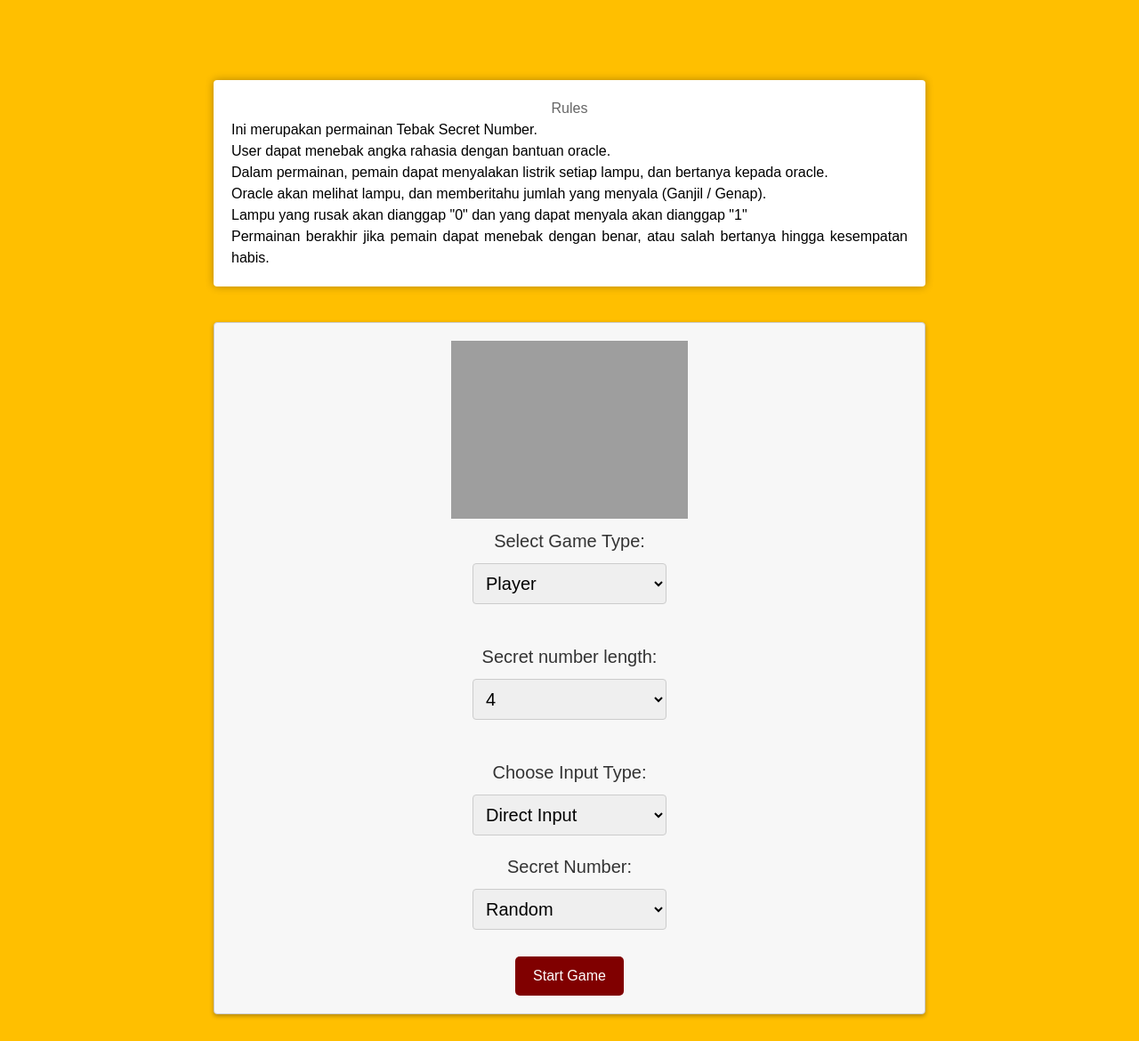
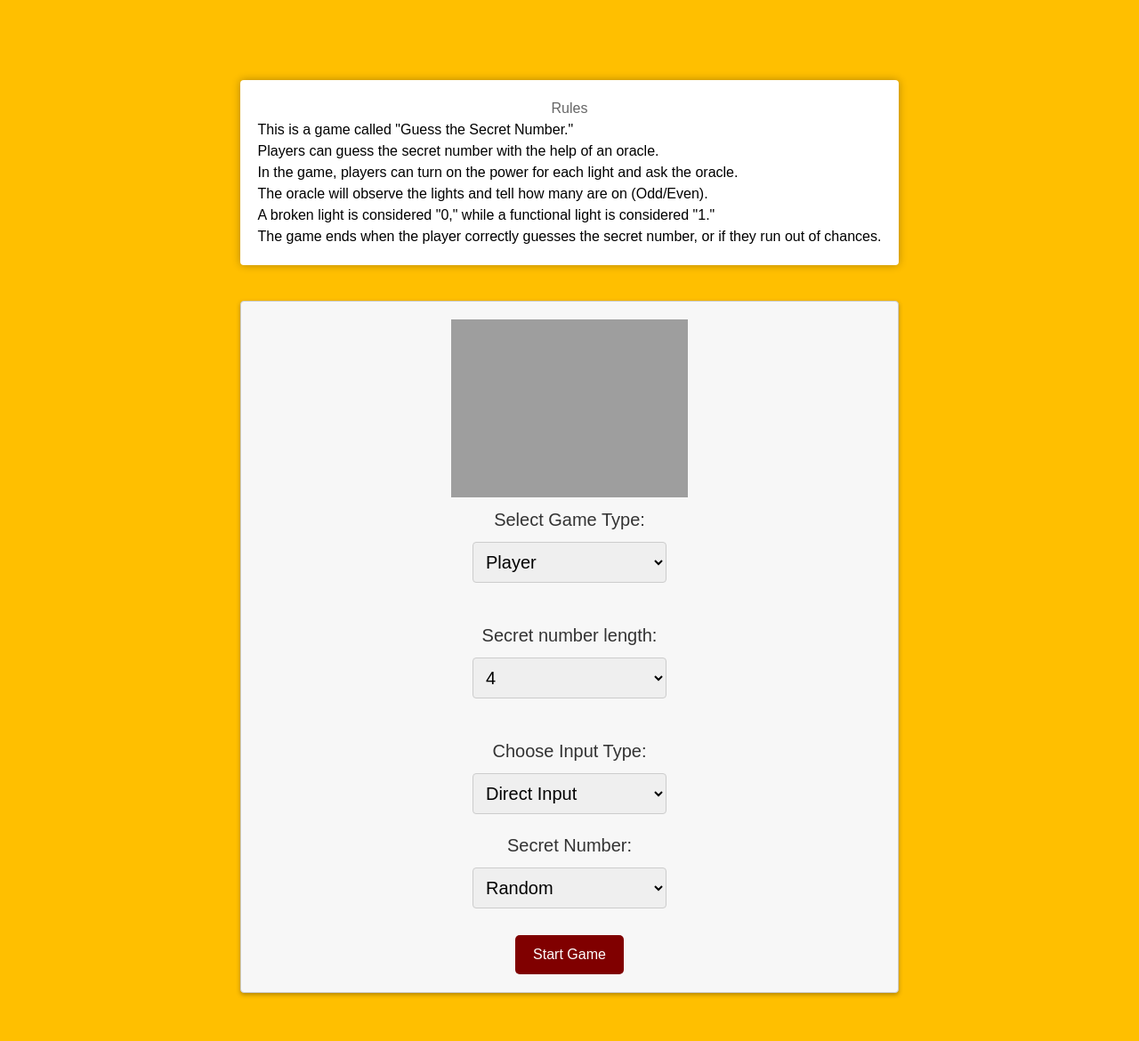
Before and after one commit to TimothyRT/CIT-BV-LAMP, a Flask app: page /quantum in a window 1280 px wide. Shown: the part 120-1290 px from the top of the page at 89% size. After the commit the page ends 1240 px from the top, so only its background shows below. Run offline with Flask 3, Linux system fonts and the light colour scheme; grey boxes are pictures that could not be loaded.

Commit message:
Update quantum_query.html

```diff
--- a/templates/quantum_query.html
+++ b/templates/quantum_query.html
@@ -11,12 +11,12 @@
 <div id="rules">
     <h2 id="rule_title">Rules</h2>
     <ul>
-      <li>Ini merupakan permainan Tebak Secret Number.</li>
-      <li>User dapat menebak angka rahasia dengan bantuan oracle.</li>
-      <li>Dalam permainan, pemain dapat menyalakan listrik setiap lampu, dan bertanya kepada oracle. </li>
-      <li>Oracle akan melihat lampu, dan memberitahu jumlah yang menyala (Ganjil / Genap).</li>
-      <li>Lampu yang rusak akan dianggap "0" dan yang dapat menyala akan dianggap "1"</li>
-      <li>Permainan berakhir jika pemain dapat menebak dengan benar, atau salah bertanya hingga kesempatan habis.</li>
+      <li>This is a game called "Guess the Secret Number."</li>
+      <li>Players can guess the secret number with the help of an oracle.</li>
+      <li>In the game, players can turn on the power for each light and ask the oracle. </li>
+      <li>The oracle will observe the lights and tell how many are on (Odd/Even).</li>
+      <li>A broken light is considered "0," while a functional light is considered "1."</li>
+      <li>The game ends when the player correctly guesses the secret number, or if they run out of chances.</li>
     </ul>
   </div>
 {% endblock %}
```
